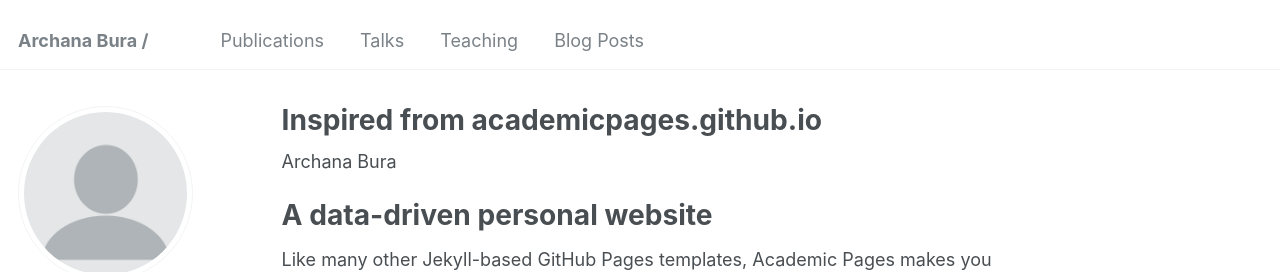
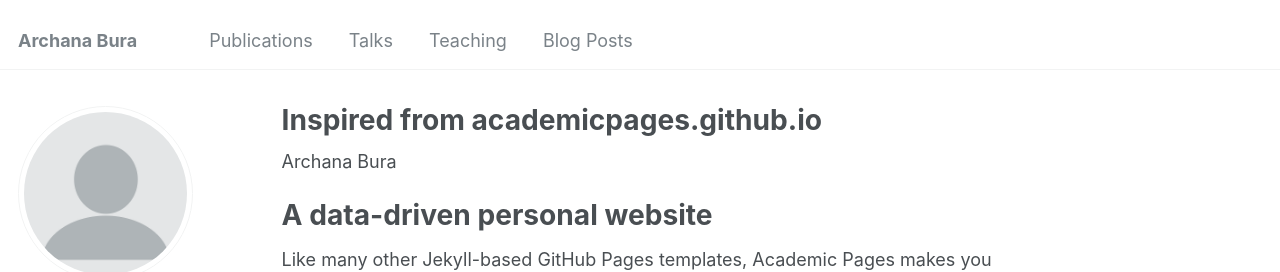
Before and after one commit to archanabura/archanabura.github.io, a Jekyll site: the page built from _pages/about.md, in a window 1280 px wide. Shown: the top 272 px of the page. Built offline with Jekyll 4.4.1, drawn with Linux system fonts in a browser that asks for light colours; some web fonts are replaced.

```diff
--- a/_config.yml
+++ b/_config.yml
@@ -8,7 +8,7 @@
 
 # Basic Site Settings
 locale                   : "en-US"
-title                    : "Archana Bura / "
+title                    : "Archana Bura"
 title_separator          : "-"
 name                     : &name "Archana Bura"
 description              : &description "personal description"
```
